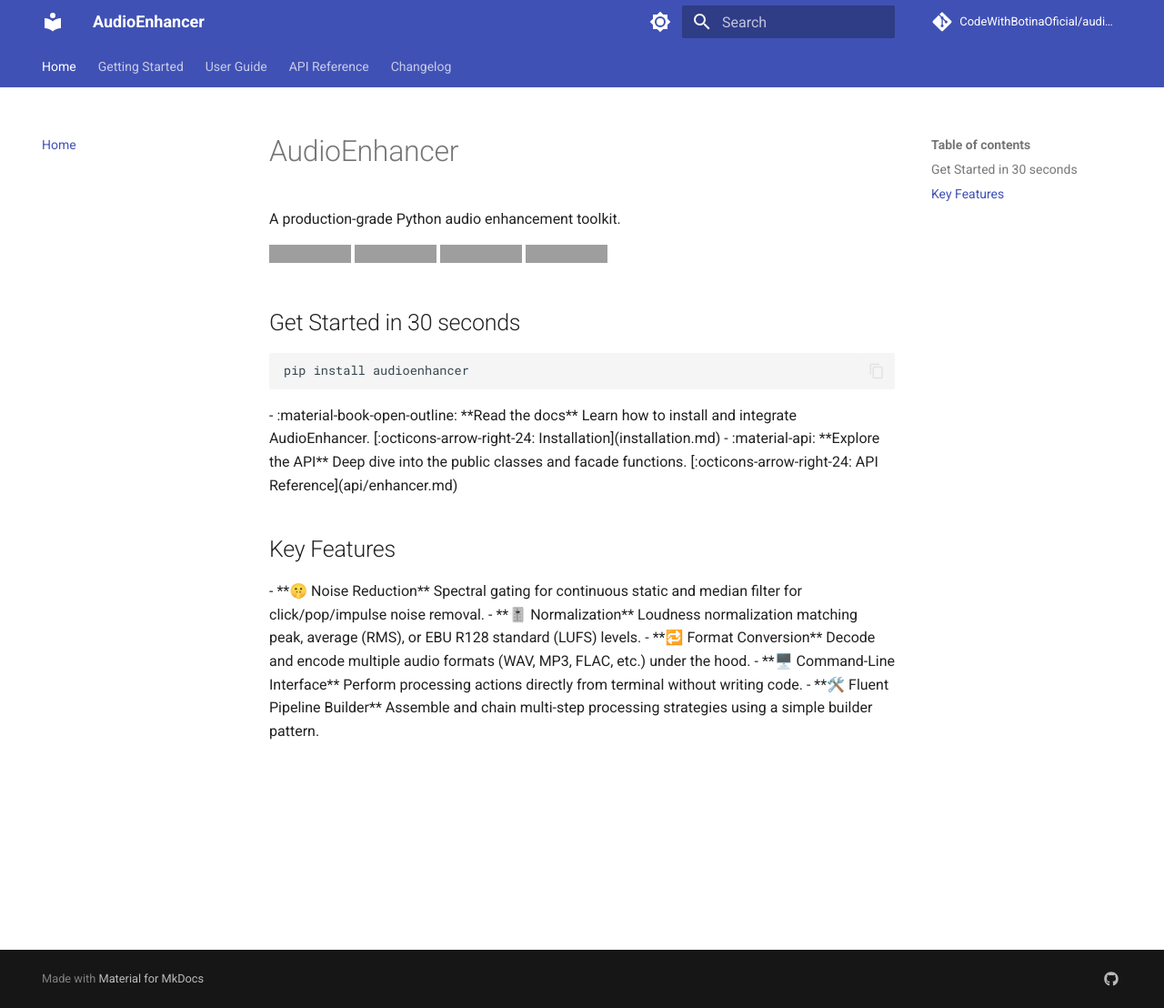
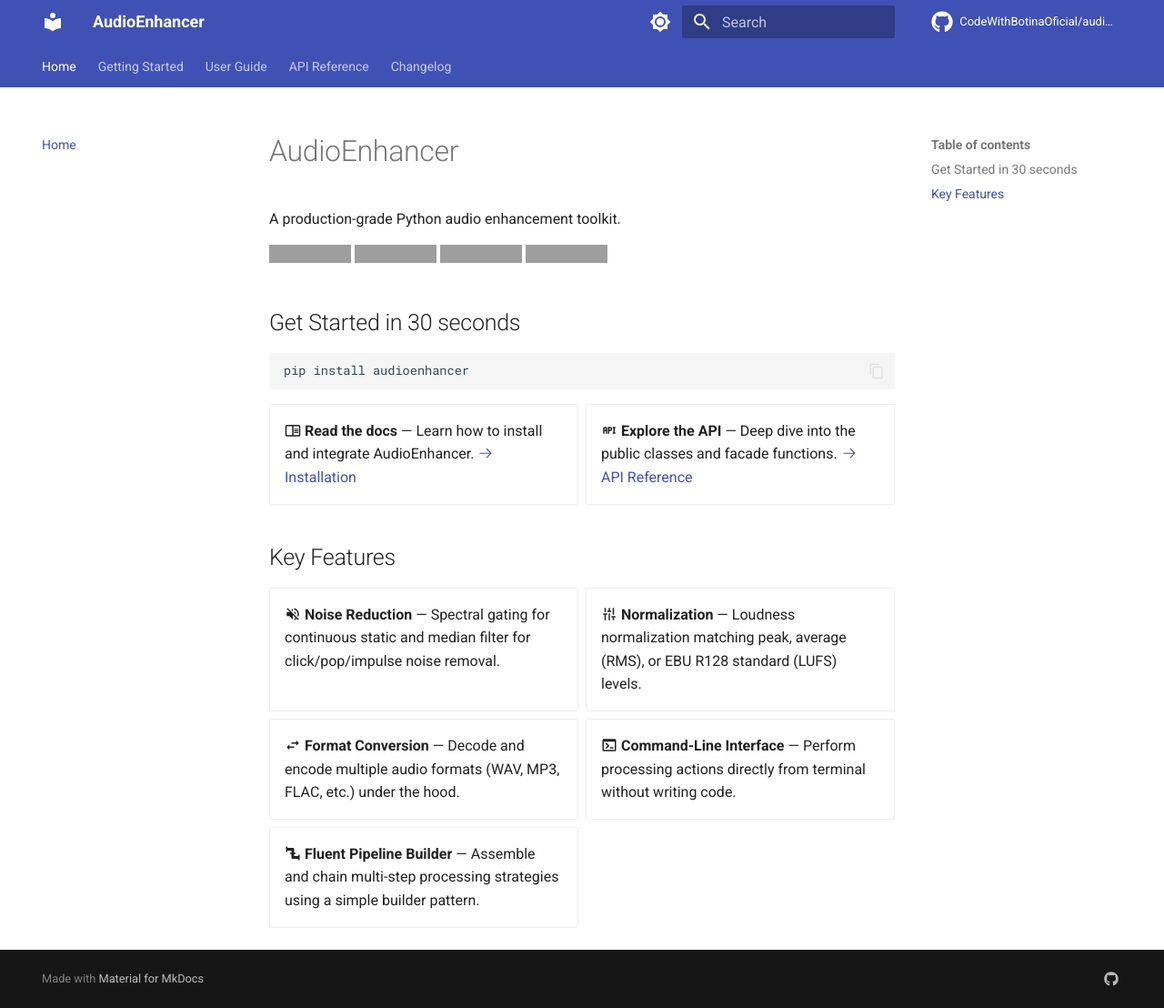
Before and after one commit to CodeWithBotinaOficial/audio_enhancer, an MkDocs documentation site: the page built from docs/index.md, in a window 1280 px wide and 1108 px high. Shown: the whole window at 91% size. Built offline with MkDocs 1.6.1 and Material for MkDocs 9.7.7, drawn with Linux system fonts in a browser that asks for light colours; comment, search, counter and statistics services are not loaded; grey boxes are pictures that could not be loaded.

Commit message:
docs: fix MkDocs rendering for icons, tabs, and markdown extensions

```diff
--- a/docs/index.md
+++ b/docs/index.md
@@ -15,17 +15,8 @@
 
 <div class="grid cards" markdown>
 
--   :material-book-open-outline: **Read the docs**
-
-    Learn how to install and integrate AudioEnhancer.
-
-    [:octicons-arrow-right-24: Installation](installation.md)
-
--   :material-api: **Explore the API**
-
-    Deep dive into the public classes and facade functions.
-
-    [:octicons-arrow-right-24: API Reference](api/enhancer.md)
+- :material-book-open-outline: **Read the docs** — Learn how to install and integrate AudioEnhancer. [:octicons-arrow-right-24: Installation](installation.md)
+- :material-api: **Explore the API** — Deep dive into the public classes and facade functions. [:octicons-arrow-right-24: API Reference](api/enhancer.md)
 
 </div>
 
--- a/mkdocs.yml
+++ b/mkdocs.yml
@@ -7,6 +7,8 @@
 
 theme:
   name: material
+  icon:
+    repo: fontawesome/brands/github
   palette:
     - scheme: default
       primary: indigo
@@ -46,6 +48,23 @@
             show_root_heading: true
             show_object_full_path: true
 
+markdown_extensions:
+  - pymdownx.highlight:
+      anchor_linenums: true
+      line_spans: __span
+      pygments_lang_class: true
+  - pymdownx.inlinehilite
+  - pymdownx.snippets
+  - pymdownx.superfences
+  - pymdownx.tabbed:
+      alternate_style: true
+  - pymdownx.emoji:
+      emoji_index: !!python/name:material.extensions.emoji.twemoji
+      emoji_generator: !!python/name:material.extensions.emoji.to_svg
+  - admonition
+  - attr_list
+  - md_in_html
+
 nav:
   - Home: index.md
   - Getting Started:
--- a/pyproject.toml
+++ b/pyproject.toml
@@ -43,6 +43,7 @@
     "mkdocs-gen-files>=0.5.0",
     "mkdocs-literate-nav>=0.6.0",
     "mkdocs-section-index>=0.3.0",
+    "pymdown-extensions>=10.0",
 ]
 
 [project.scripts]
```
Also changed, not shown: other parts of docs/index.md (+5 -19 lines), docs/installation.md (+3 -2 lines).
